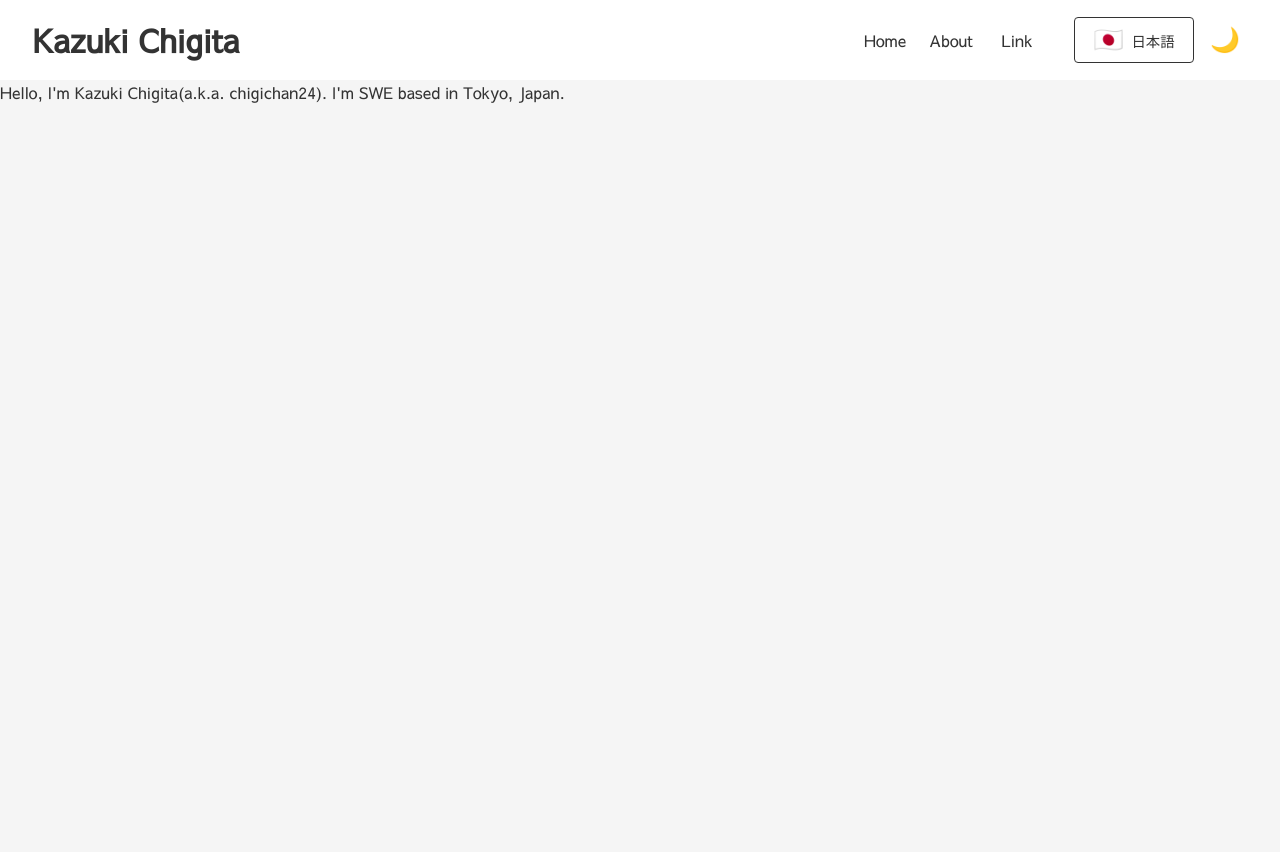
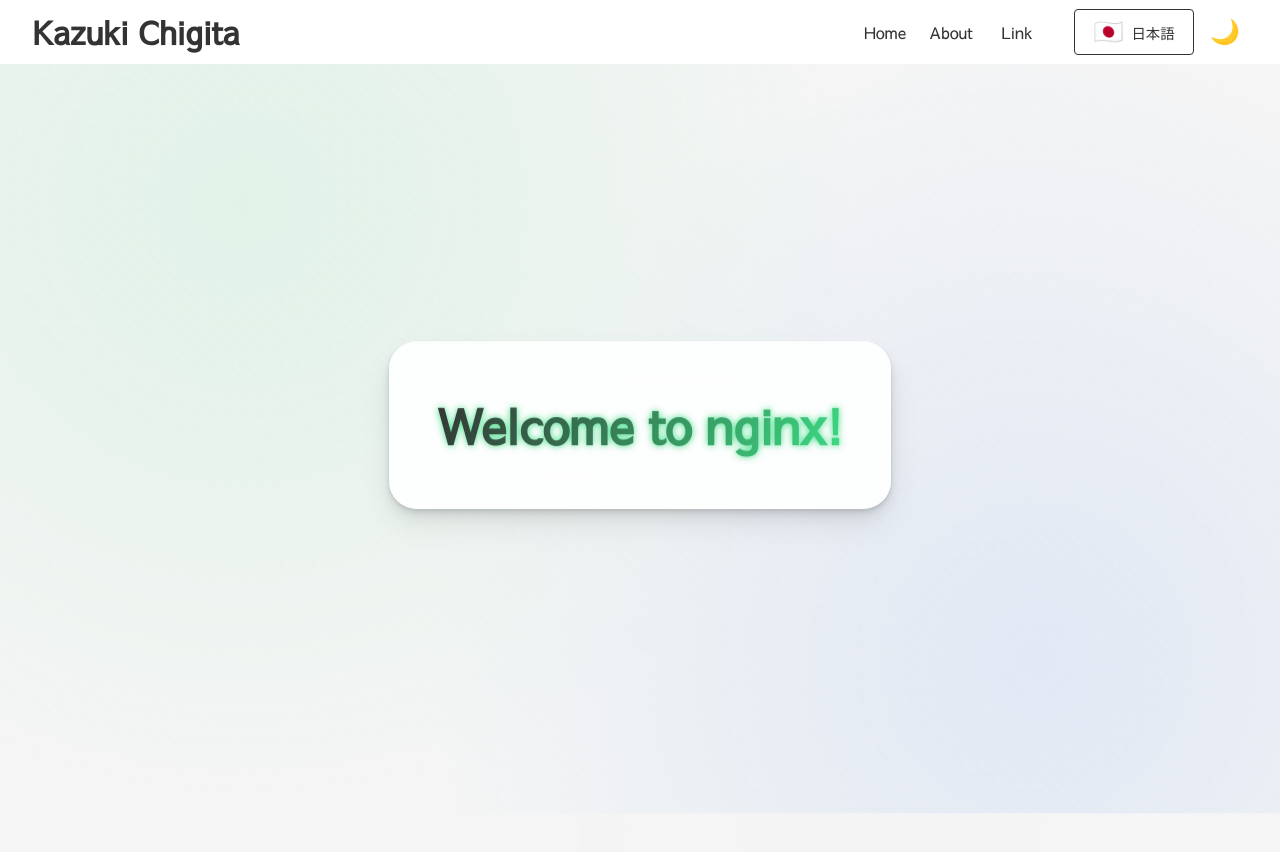
Before and after one commit to chigichan24/chigichan24.github.io, a React (Vite) app: page / in a window 1280 px wide. Shown: the top 852 px of the page. Before the commit the page ends 800 px from the top, so only its background shows below. Built offline with nearby package versions, Linux system fonts and the light colour scheme.

Commit message:
Update about page

```diff
--- a/src/components/About.css
+++ b/src/components/About.css
@@ -1,6 +1,6 @@
 .about-container {
   max-width: 800px;
-  margin: 0 auto;
+  margin: calc(var(--header-height) + 2rem) auto 0;
   padding: 2rem;
 }
 
--- a/src/components/Header.css
+++ b/src/components/Header.css
@@ -1,16 +1,28 @@
 /* Theme variables */
+:root {
+  --header-height: 64px;
+}
+
 :root[data-theme="light"] {
   --header-bg: #ffffff;
   --header-text: #333333;
   --body-bg: #f5f5f5;
   --body-text: #333333;
+  --neon-color: #3DDC84; /* Android green */
+  --neon-color-rgb: 61, 220, 132;
+  --accent-color: #4285F4; /* Google blue */
+  --header-bg-rgb: 255, 255, 255;
 }
 
 :root[data-theme="dark"] {
-  --header-bg: #333333;
+  --header-bg: #1F1F1F;
   --header-text: #ffffff;
-  --body-bg: #1a1a1a;
+  --body-bg: #121212;
   --body-text: #ffffff;
+  --neon-color: #3DDC84;
+  --neon-color-rgb: 61, 220, 132;
+  --accent-color: #4285F4;
+  --header-bg-rgb: 31, 31, 31;
 }
 
 /* Apply theme to body */
@@ -30,6 +42,12 @@ header {
   color: var(--header-text);
   width: 100%;
   box-sizing: border-box;
+  height: var(--header-height);
+  position: fixed;
+  top: 0;
+  left: 0;
+  right: 0;
+  z-index: 100;
 }
 
 /* Add a container for nav and theme toggle */
@@ -153,3 +171,11 @@ nav a {
     width: 100%;
   }
 }
+
+.geometric-bg {
+  z-index: 1;
+}
+
+.content-wrapper {
+  z-index: 2;
+}
--- a/src/components/Link.css
+++ b/src/components/Link.css
@@ -1,6 +1,6 @@
 .link-container {
   max-width: 800px;
-  margin: 0 auto;
+  margin: calc(var(--header-height) + 2rem) auto 0;
   padding: 2rem;
 }
 
--- /dev/null
+++ b/src/components/MainContent.css
@@ -0,0 +1,153 @@
+.main-content {
+  min-height: calc(100vh - var(--header-height));
+  margin-top: var(--header-height);
+  display: flex;
+  flex-direction: column;
+  justify-content: center;
+  align-items: center;
+  padding: 2rem;
+  position: relative;
+  overflow: hidden;
+  background: var(--body-bg);
+}
+
+.geometric-bg {
+  position: fixed;
+  top: var(--header-height);
+  left: 0;
+  right: 0;
+  bottom: 0;
+  z-index: 0;
+  background:
+    radial-gradient(circle at 20% 20%, var(--neon-color) 0%, transparent 50%),
+    radial-gradient(circle at 80% 80%, var(--accent-color) 0%, transparent 50%),
+    repeating-linear-gradient(45deg,
+      var(--header-bg) 0px,
+      var(--header-bg) 2px,
+      transparent 2px,
+      transparent 8px
+    );
+  background-size: 100% 100%, 100% 100%, 16px 16px;
+  opacity: 0.08;
+  animation: bgPulse 8s ease-in-out infinite;
+}
+
+.geometric-bg::before {
+  content: '';
+  position: absolute;
+  top: 0;
+  left: 0;
+  right: 0;
+  bottom: 0;
+  background:
+    linear-gradient(120deg,
+      transparent 20%,
+      var(--accent-color) 40%,
+      var(--neon-color) 60%,
+      transparent 80%
+    );
+  opacity: 0.05;
+  animation: bgShift 15s ease-in-out infinite;
+}
+
+.content-wrapper {
+  position: relative;
+  z-index: 1;
+  text-align: center;
+  max-width: 800px;
+  padding: 3rem;
+  background: rgba(var(--header-bg-rgb), 0.9);
+  backdrop-filter: blur(20px);
+  border-radius: 28px;
+  box-shadow:
+    0 1px 2px rgba(0,0,0,0.07),
+    0 2px 4px rgba(0,0,0,0.07),
+    0 4px 8px rgba(0,0,0,0.07),
+    0 8px 16px rgba(0,0,0,0.07),
+    0 16px 32px rgba(0,0,0,0.07);
+  animation: elevationPulse 4s ease-in-out infinite;
+}
+
+.title {
+  font-size: 3rem;
+  background: linear-gradient(120deg, var(--header-text), var(--neon-color));
+  -webkit-background-clip: text;
+  -webkit-text-fill-color: transparent;
+  animation: titleGlow 3s ease-in-out infinite;
+}
+
+@keyframes bgPulse {
+  0%, 100% {
+    opacity: 0.08;
+    transform: scale(1);
+  }
+  50% {
+    opacity: 0.12;
+    transform: scale(1.05);
+  }
+}
+
+@keyframes bgShift {
+  0%, 100% {
+    transform: translateX(-20%) translateY(-20%) rotate(0deg);
+  }
+  50% {
+    transform: translateX(20%) translateY(20%) rotate(180deg);
+  }
+}
+
+@keyframes elevationPulse {
+  0%, 100% {
+    transform: translateY(0);
+  }
+  50% {
+    transform: translateY(-8px);
+  }
+}
+
+@keyframes glowPulse {
+  0%, 100% {
+    box-shadow:
+      0 0 20px rgba(var(--neon-color-rgb), 0.2),
+      0 0 40px rgba(var(--neon-color-rgb), 0.1);
+  }
+  50% {
+    box-shadow:
+      0 0 30px rgba(var(--neon-color-rgb), 0.3),
+      0 0 60px rgba(var(--neon-color-rgb), 0.2);
+  }
+}
+
+@keyframes titleGlow {
+  0%, 100% {
+    filter: drop-shadow(0 0 2px var(--neon-color));
+  }
+  50% {
+    filter: drop-shadow(0 0 8px var(--neon-color));
+  }
+}
+
+@keyframes fadeInUp {
+  from {
+    opacity: 0;
+    transform: translateY(20px);
+  }
+  to {
+    opacity: 1;
+    transform: translateY(0);
+  }
+}
+
+@media (max-width: 768px) {
+  .content-wrapper {
+    padding: 2rem;
+  }
+
+  .title {
+    font-size: 2rem;
+  }
+
+  .description {
+    font-size: 1rem;
+  }
+}
--- a/src/components/MainContent.tsx
+++ b/src/components/MainContent.tsx
@@ -1,11 +1,15 @@
 import { useLanguage } from "../contexts/LanguageContext";
+import "./MainContent.css";
 
 export function MainContent() {
   const { t } = useLanguage();
 
   return (
-    <main>
-      <p>{t("main.content")}</p>
+    <main className="main-content">
+      <div className="geometric-bg" />
+      <div className="content-wrapper">
+        <h1 className="title">{t("main.content")}</h1>
+      </div>
     </main>
   );
 }
--- a/src/contexts/LanguageContext.tsx
+++ b/src/contexts/LanguageContext.tsx
@@ -21,7 +21,7 @@ const translations: Translations = {
     "link": "Link",
     "welcome": "Welcome to My Application",
     "header.title": "Kazuki Chigita",
-    "main.content": "Hello, I'm Kazuki Chigita(a.k.a. chigichan24). I'm SWE based in Tokyo, Japan.",
+    "main.content": "Welcome to nginx!",
     "about.title": "About Me",
     "about.experience": "Work Experience",
     "about.skills": "Skills",
@@ -59,7 +59,7 @@ const translations: Translations = {
     "link": "Link",
     "welcome": "アプリケーションへようこそ",
     "header.title": "Kazuki Chigita",
-    "main.content": "こんにちは、Kazuki Chigita(chigichan24)です。モバイルアプリエンジニアとして東京で働いています。",
+    "main.content": "ようこそ、ﾝｷﾞﾝｸｽ！",
     "about.title": "自己紹介",
     "about.experience": "経歴",
     "about.skills": "スキル",
```
